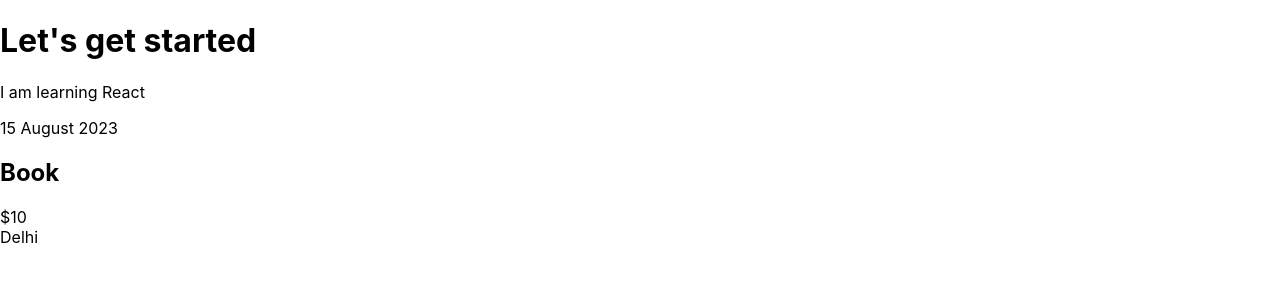
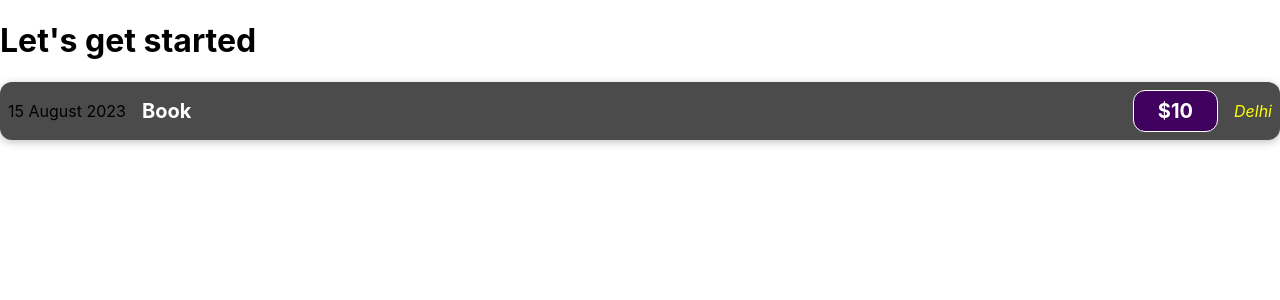
Before and after one commit to dasushan/expense-tracker, a React (Create React App) app: page / in a window 1280 px wide. Shown: the top 300 px of the page. Built offline with nearby package versions, Linux system fonts and the light colour scheme.

Commit message:
styling ExpenseItem-component

```diff
--- a/src/App.js
+++ b/src/App.js
@@ -3,7 +3,7 @@
   return (
     <div>
       <h1>Let's get started</h1>
-      <p>I am learning React</p>
+
       <ExpenseItem></ExpenseItem>
     </div>
   );
--- /dev/null
+++ b/src/components/ExpenseItem.css
@@ -0,0 +1,62 @@
+.expense-item {
+    display: flex;
+    justify-content: space-between;
+    background-color: #4b4b4b;
+    align-items: center;
+    padding: 0.5rem;
+    margin: 1rem 0;
+    border-radius: 12px;
+    box-shadow: 0 2px 8px rgba(0, 0, 0, 0.25);
+}
+
+.expense-item__location{
+    margin-left: 1rem;
+    color: yellow;
+    font-style: italic;
+
+}
+
+.expense-item__description {
+    display: flex;
+    flex-direction: column;
+    gap: 1rem;
+    align-items: flex-end;
+    flex-flow: column-reverse;
+    justify-content: flex-start;
+    flex: 1;
+}
+.expense-item h2 {
+    color: #3a3a3a;
+  font-size: 1rem;
+  flex: 1;
+  margin: 0 1rem;
+  color: white;
+  }
+
+  .expense-item__price {
+    font-size: 1rem;
+    font-weight: bold;
+    color: white;
+    background-color: #40005d;
+    border: 1px solid white;
+    padding: 0.5rem;
+    border-radius: 12px;
+  }
+
+  @media (min-width: 580px) {
+    .expense-item__description {
+      flex-direction: row;
+      align-items: center;
+      justify-content: flex-start;
+      flex: 1;
+    }
+
+    .expense-item__description h2 {
+      font-size: 1.25rem;
+    }
+
+    .expense-item__price {
+      font-size: 1.25rem;
+      padding: 0.5rem 1.5rem;
+    }
+  }
--- a/src/components/ExpenseItem.js
+++ b/src/components/ExpenseItem.js
@@ -1,14 +1,16 @@
+import "./ExpenseItem.css";
+
 function ExpenseItem() {
   return (
-    <div>
-      <div>15 August 2023</div>
-      <div>
-        <h2>Book</h2>
-        <div>$10</div>
-      </div>
-      <div>Delhi</div>
+    <div className="expense-item">
+    <div>15 August 2023</div>
+    <div className = "expense-item__description">
+      <h2>Book</h2>
+      <div className="expense-item__price">$10</div>
+    </div>
+    <div className="expense-item__location">Delhi</div>
     </div>
   );
-}
+  }
 
-export default ExpenseItem;
+  export default ExpenseItem;
```
